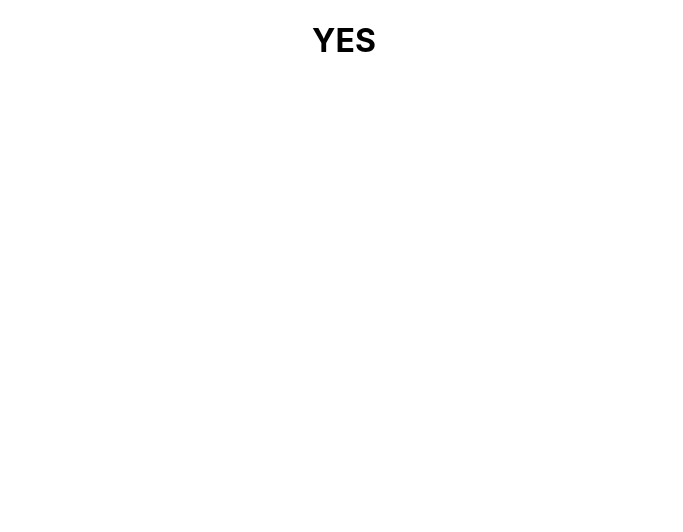
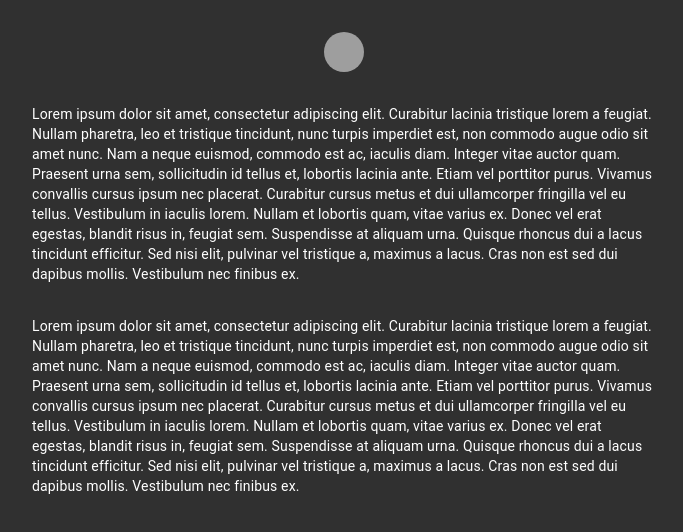
Before and after one commit to Adam-Andrei/Adam, a React (Create React App) app: page / in a window 1280 px wide. Shown: the top 532 px of the page, without its empty margins (296-979 px from the left). Built offline with nearby package versions, Linux system fonts and the light colour scheme; grey boxes are pictures that could not be loaded.

Commit message:
added material ui

```diff
--- a/package.json
+++ b/package.json
@@ -1,9 +1,10 @@
 {
-  "homepage":"https://longboi-nekoshka.github.io/Adam/",
+  "homepage": "https://longboi-nekoshka.github.io/Adam/",
   "name": "Adam",
   "version": "0.1.0",
   "private": true,
   "dependencies": {
+    "@material-ui/core": "^4.11.4",
     "@testing-library/jest-dom": "^5.14.1",
     "@testing-library/react": "^11.2.7",
     "@testing-library/user-event": "^12.8.3",
--- a/src/App.js
+++ b/src/App.js
@@ -1,11 +1,81 @@
-import logo from './logo.svg';
-import './App.css';
+import React,{Fragment} from "react";
+import { Grid, Typography, Box, Slide, Grow, Avatar } from "@material-ui/core";
 
 function App() {
   return (
-    <div className="App">
-      <h1>YES</h1>
-    </div>
+    <Fragment>
+      <Box mt={4}>
+        <Grid
+          container
+          direction='column'
+          alignItems='center'
+          justify='center'
+          spacing={4}
+        >
+          <Grid item>
+            <Grow
+              in={true}
+              style={{ transformOrigin: '0 0 0' }}
+              {...(true ? { timeout: 1000 } : {})}
+            >
+              <Avatar src={'https://bit.ly/3xkYahG'}/>
+            </Grow>
+          </Grid>
+          <Grid item xs={6}>
+            <Slide
+              in={true}
+              direction='right'
+              {...(true ? {timeout:1000} : {})}
+            >
+              <Typography variant='body2'>
+                Lorem ipsum dolor sit amet, consectetur adipiscing elit.
+                Curabitur lacinia tristique lorem a feugiat.
+                Nullam pharetra, leo et tristique tincidunt,
+                nunc turpis imperdiet est, non commodo augue odio
+                sit amet nunc. Nam a neque euismod, commodo est ac,
+                iaculis diam. Integer vitae auctor quam. Praesent urna sem,
+                sollicitudin id tellus et, lobortis lacinia ante.
+                Etiam vel porttitor purus. Vivamus convallis cursus ipsum nec placerat.
+                Curabitur cursus metus et dui ullamcorper fringilla vel eu tellus.
+                Vestibulum in iaculis lorem. Nullam et lobortis quam,
+                vitae varius ex. Donec vel erat egestas, blandit risus in,
+                feugiat sem. Suspendisse at aliquam urna.
+                Quisque rhoncus dui a lacus tincidunt efficitur.
+                Sed nisi elit, pulvinar vel tristique a, maximus a lacus.
+                Cras non est sed dui dapibus mollis.
+                Vestibulum nec finibus ex.
+              </Typography>
+            </Slide>
+          </Grid>
+          <Grid item xs={6}>
+            <Slide
+              in={true}
+              direction='left'
+              {...(true ? {timeout:1000} : {})}
+            >
+              <Typography variant='body2'>
+                Lorem ipsum dolor sit amet, consectetur adipiscing elit.
+                Curabitur lacinia tristique lorem a feugiat.
+                Nullam pharetra, leo et tristique tincidunt,
+                nunc turpis imperdiet est, non commodo augue odio
+                sit amet nunc. Nam a neque euismod, commodo est ac,
+                iaculis diam. Integer vitae auctor quam. Praesent urna sem,
+                sollicitudin id tellus et, lobortis lacinia ante.
+                Etiam vel porttitor purus. Vivamus convallis cursus ipsum nec placerat.
+                Curabitur cursus metus et dui ullamcorper fringilla vel eu tellus.
+                Vestibulum in iaculis lorem. Nullam et lobortis quam,
+                vitae varius ex. Donec vel erat egestas, blandit risus in,
+                feugiat sem. Suspendisse at aliquam urna.
+                Quisque rhoncus dui a lacus tincidunt efficitur.
+                Sed nisi elit, pulvinar vel tristique a, maximus a lacus.
+                Cras non est sed dui dapibus mollis.
+                Vestibulum nec finibus ex.
+              </Typography>
+            </Slide>
+          </Grid>
+        </Grid>
+      </Box>
+    </Fragment>
   );
 }
 
--- /dev/null
+++ b/src/config/Base.js
@@ -0,0 +1,34 @@
+import React from 'react';
+import { MuiThemeProvider, createMuiTheme } from '@material-ui/core/styles';
+import blueGrey from "@material-ui/core/colors/blueGrey";
+import lightGreen from "@material-ui/core/colors/lightGreen";
+import CssBaseline from "@material-ui/core/CssBaseline";
+
+const Base = (props) => {
+  const { children } = props;
+
+  const theme = createMuiTheme({
+    palette: {
+      primary: {
+        light: lightGreen[300],
+        main: lightGreen[500],
+        dark: lightGreen[700]
+      },
+      secondary: {
+        light: blueGrey[300],
+        main: blueGrey[500],
+        dark: blueGrey[700]
+      },
+      type: 'dark'
+    }
+  });
+
+  return (
+    <MuiThemeProvider theme={theme}>
+      <CssBaseline/>
+      {children}
+    </MuiThemeProvider>
+  );
+};
+
+export default Base;
--- a/src/index.js
+++ b/src/index.js
@@ -3,10 +3,13 @@ import ReactDOM from 'react-dom';
 import './index.css';
 import App from './App';
 import reportWebVitals from './reportWebVitals';
+import Base from './config/Base';
 
 ReactDOM.render(
   <React.StrictMode>
-    <App />
+    <Base>
+      <App />
+    </Base>
   </React.StrictMode>,
   document.getElementById('root')
 );
```
Also changed, not shown: public/index.html (+1 -21 lines), 1 other file (tests, documents, lock files or other folders).
